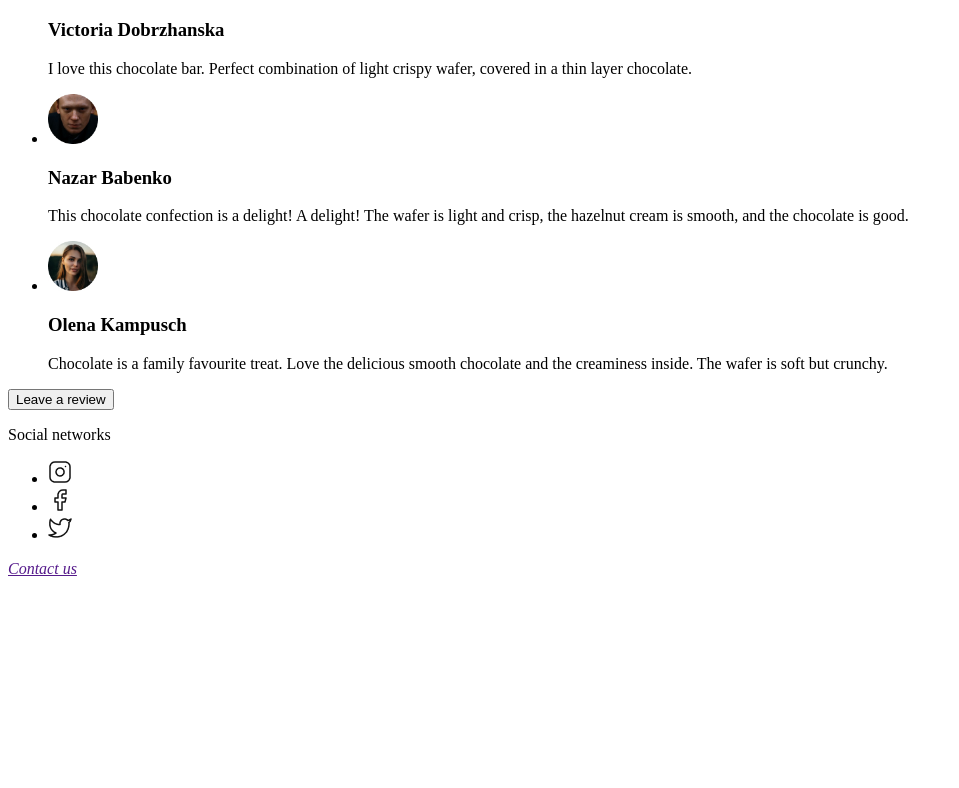
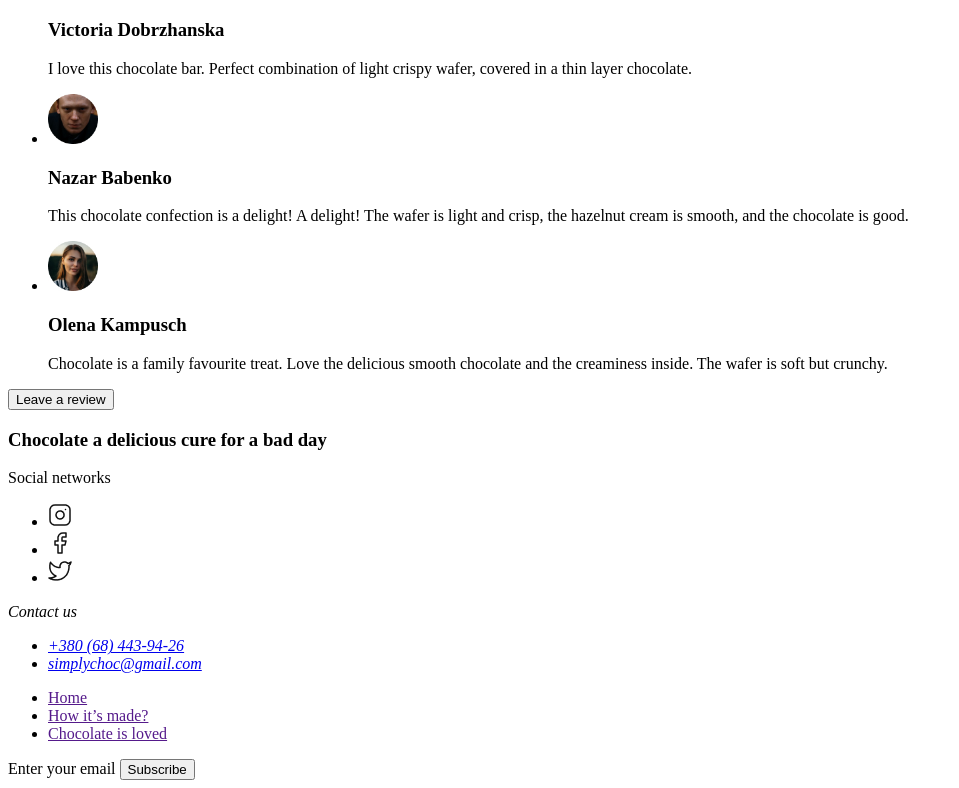
Before and after one commit to GenchikS/repoz_106, a plain HTML site: page index.html in a window 1280 px wide. Shown: the part 5263-6051 px from the top of the page, without its empty margins (0-959 px from the left). Before the commit the page ends 5849 px from the top, so only its background shows below. Drawn offline with Linux system fonts and the light colour scheme.

Commit message:
new 23:51

```diff
--- a/index.html
+++ b/index.html
@@ -185,6 +185,7 @@
         </section>
     </main>
     <footer>
+        <h3>Chocolate a delicious cure for a bad day</h3>
         <p>Social networks</p>
         <ul>
             <li><a href=""><img src="./images/instagram.jpg" alt="instagram"></a></li>
@@ -192,9 +193,19 @@
             <li><a href=""><img src="./images/twitter.jpg" alt="twitter"></a></li>
         </ul>
         <address>
-            <p></p>
-            <a href="">Contact us</a>
+            <p>Contact us</p>
+            <ul>
+                <li><a href="tel:+380684439426">+380 (68) 443-94-26</a></li>
+                <li><a href="mailto:simplychoc@gmail.com">simplychoc@gmail.com</a></li>
+            </ul>
         </address>
+        <ul>
+            <li><a href="">Home</a> </li>
+            <li><a href="">How it’s made?</a> </li>
+            <li><a href="">Chocolate is loved</a> </li>
+        </ul>
+        <a hrelf="">Enter your email</a>
+        <button type="button">Subscribe</button>
     </footer>
 </body>
 </html>
```
